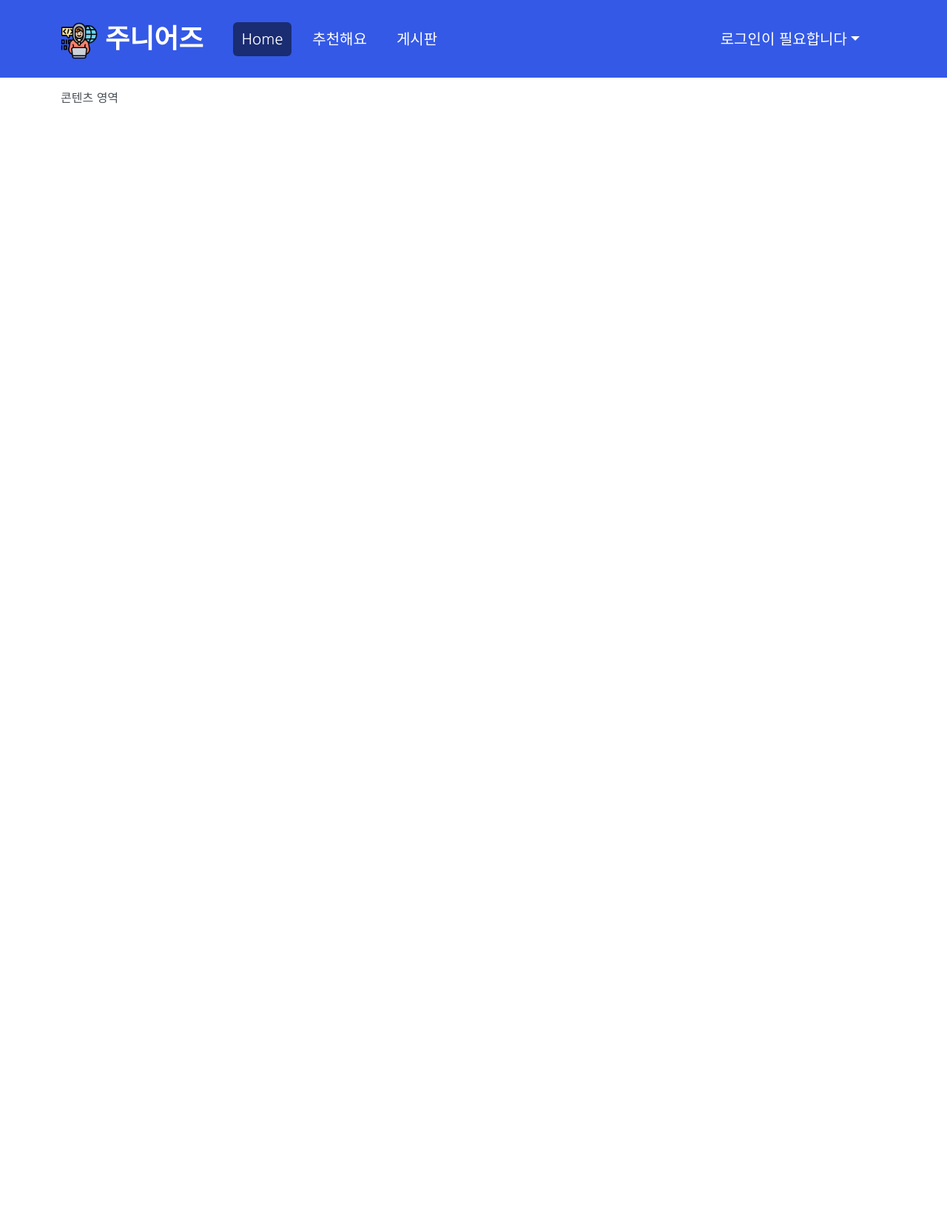
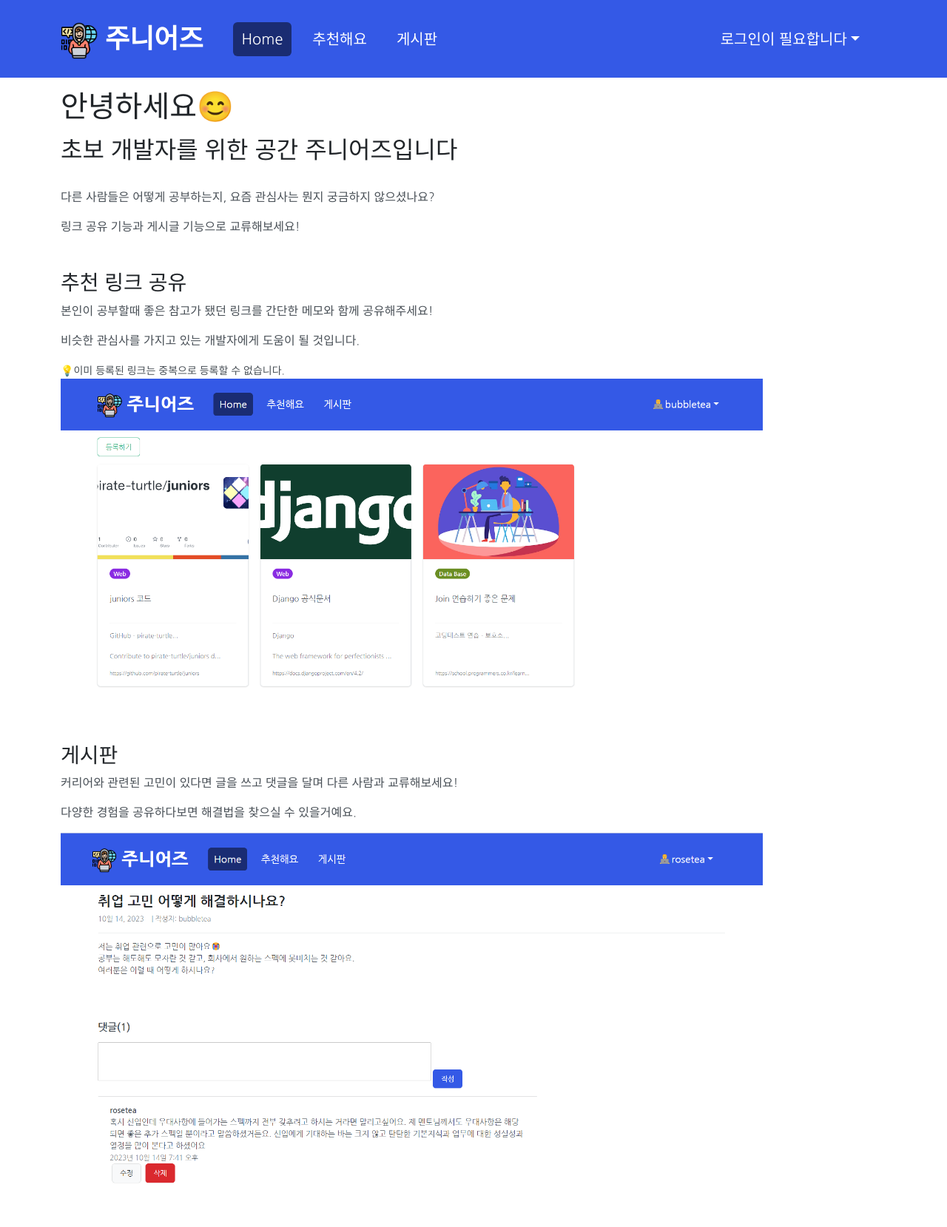
Before and after one commit to pirate-turtle/juniors, a Django app: page / in a window 1280 px wide. Shown: the whole page at 74% size. Before the commit the page ends 140 px from the top, so only its background shows below. Run offline with Django 3.2, Linux system fonts and the light colour scheme; some libraries are stand-ins or nearby versions.

Commit message:
서비스 설명 작성

```diff
--- a/templates/home.html
+++ b/templates/home.html
@@ -1,3 +1,32 @@
 {% extends 'base.html' %}
 {% block title %}주니어즈{% endblock title %}
-{% block content %} 콘텐츠 영역 {% endblock content %}
+{% block content %}
+
+<header>
+    <h1 class="page-title">안녕하세요😊</h1>
+    <p class="page-description"></p>
+</header>
+<div>
+    <h2>초보 개발자를 위한 공간 주니어즈입니다</h2>
+    <br/>
+    <p>다른 사람들은 어떻게 공부하는지, 요즘 관심사는 뭔지 궁금하지 않으셨나요?</p>
+    <p>링크 공유 기능과 게시글 기능으로 교류해보세요!</p>
+</div>
+<div class="my-5">
+    <h3>추천 링크 공유</h3>
+    <p>본인이 공부할때 좋은 참고가 됐던 링크를 간단한 메모와 함께 공유해주세요!</p>
+    <p>비슷한 관심사를 가지고 있는 개발자에게 도움이 될 것입니다.</p>
+    <small>💡이미 등록된 링크는 중복으로 등록할 수 없습니다.</small>
+    {% load static %}
+    <img src="{% static 'base/recommend.png' %}" style="width:85%">
+</div>
+
+<div class="mb-5">
+    <h3>게시판</h3>
+    <p>커리어와 관련된 고민이 있다면 글을 쓰고 댓글을 달며 다른 사람과 교류해보세요!</p>
+    <p>다양한 경험을 공유하다보면 해결법을 찾으실 수 있을거예요.</p>
+    <img src="{% static 'base/post.png' %}" style="width:85%">
+</div>
+
+
+{% endblock content %}
```
Also changed, not shown: static/base/post.png (added), static/base/recommend.png (added).
